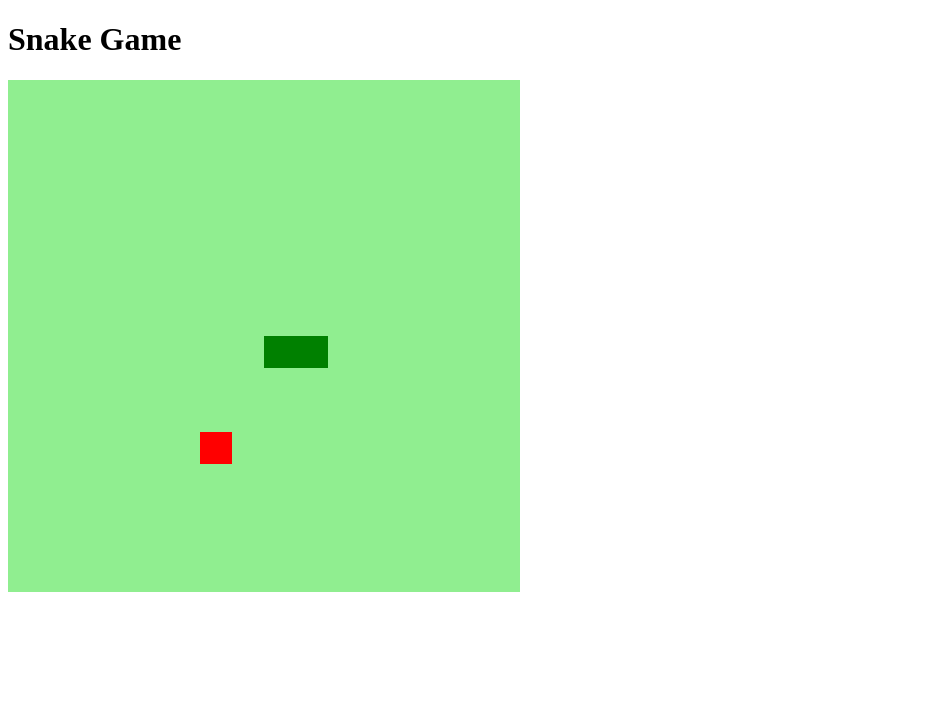
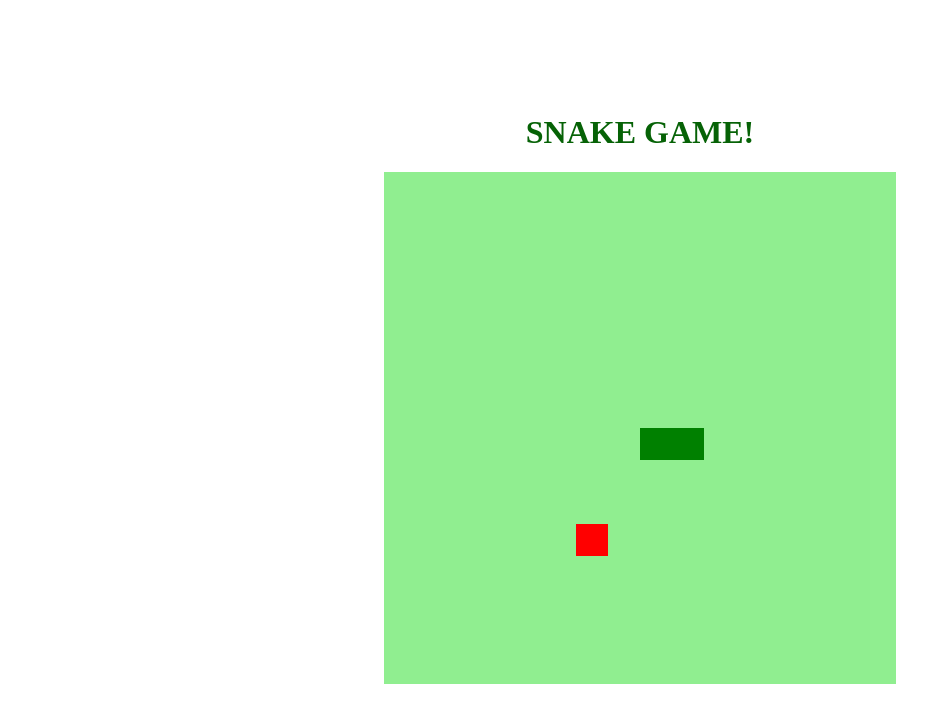
Before and after one commit to atticoth/snake-game-javascript, a plain HTML site: page index.html in a window 1280 px wide. Shown: the whole page, without its empty margins (0-951 px from the left). Drawn offline with Linux system fonts and the light colour scheme.

Commit message:
adicionando estilização ao body

```diff
--- a/index.html
+++ b/index.html
@@ -10,7 +10,7 @@
         <title>Snake Game</title>
     </head>
     <body>
-        <h1> Snake Game</h1>
+        <h1> SNAKE GAME!</h1>
         <canvas id="snake" width="512" height="512"></canvas>
 
     </body>
--- a/script.js
+++ b/script.js
@@ -63,7 +63,9 @@ function iniciarJogo(){
         if(snake[0].x == snake[i].x && snake[0].y == snake[i].y){
             clearInterval(jogo);
             alert('Game Over :(');
+            window.location.reload(true);
         }
+
     }
 
 
--- a/style.css
+++ b/style.css
@@ -1,3 +1,9 @@
 body{
-
+    height: 95vh;
+    width: 95;
+    display: flex;
+    justify-content: center;
+    align-items: center;
+    flex-direction: column;
+    color: rgb(6, 98, 6);
 }
```
